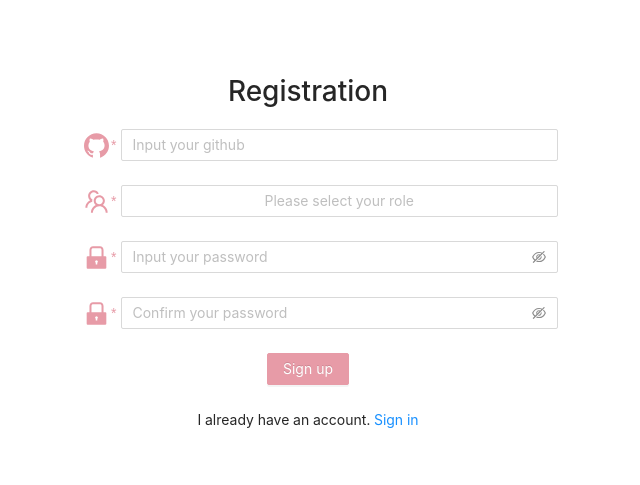
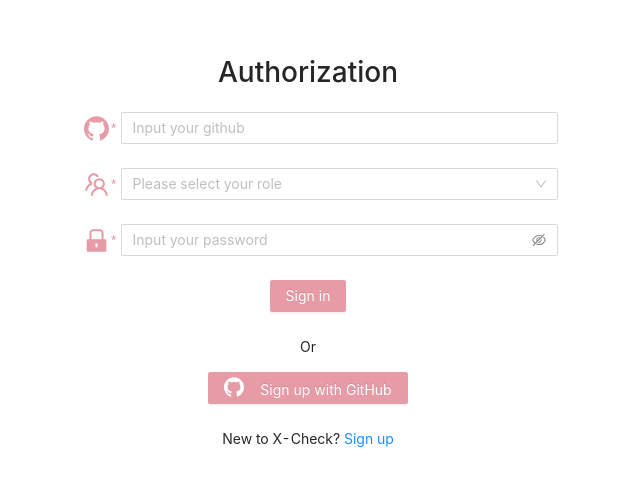
Before and after one commit to Nikita3026/xcheck, a React (Create React App) app in the folder xcheck/: page / in a window 1280 px wide. Shown: the part 139-624 px from the top of the page, without its empty margins (332-972 px from the left). Built offline with nearby package versions, Linux system fonts and the light colour scheme.

Commit message:
feat: add requests

```diff
--- a/xcheck/src/components/App/App.tsx
+++ b/xcheck/src/components/App/App.tsx
@@ -1,5 +1,5 @@
 import React from 'react';
-import StartComponent from './StartComponent'
+import StartComponent from '../AuthorizationComponent/StartComponent'
 export class App extends React.Component<{history:object},{}> {
   render(){
     return(
--- a/xcheck/src/components/AuthorizationComponent/AuthConstants.ts
+++ b/xcheck/src/components/AuthorizationComponent/AuthConstants.ts
@@ -3,3 +3,4 @@ export const githubAuth ={
     client_id: '36984bd60624ab1ea219',
     client_sercret: 'ce8704e34fa59e158b2b8884f5b69304a34aa27c'
 }
+export const passwordRegExp = /^(?=.*[A-Z])(?=.*[!#-&*-.;:_@?[\]{}])(?=.*[0-9])(?=.*[a-z]).{8,}$/;
--- a/xcheck/src/components/AuthorizationComponent/Authorization.scss
+++ b/xcheck/src/components/AuthorizationComponent/Authorization.scss
@@ -10,6 +10,11 @@
         margin: 1rem auto;
         text-align: center;
         //color: $font-color;
+    }
+    .error-block{
+        color: red;
+        text-align: center;
+        font-size: 18px;
     }
     .ant-form-item-label > label::after{
         display: inline-block;
@@ -44,6 +49,9 @@
     .auth-choise{
         text-align: center;
     }
+    .select{
+        text-align: left;
+    }
 }
 @media (min-width: 576px){
     .ant-col-sm-6{
--- a/xcheck/src/components/AuthorizationComponent/AuthorizationForm.tsx
+++ b/xcheck/src/components/AuthorizationComponent/AuthorizationForm.tsx
@@ -1,6 +1,10 @@
 import React, { Component } from 'react';
+import { Link } from "react-router-dom"
 import './Authorization.scss';
-import {githubAuth} from './AuthConstants'
+import { githubAuth } from './AuthConstants'
+import { passwordRegExp } from './AuthConstants'
+import Requests from '../../utils/requests/requests'
+import { SelectValue } from 'antd/lib/select';
 import {
   Form,
   Input,
@@ -12,6 +16,7 @@ import {
   GithubFilled,
   TeamOutlined,
 } from '@ant-design/icons';
+
 interface IAuth{
     history:object,
     onClick: Function
@@ -26,9 +31,10 @@ const { Option } = Select;
 class AuthorizationForm extends Component<IAuth, {}>{
     state/*  : CurrentState */ = {
       login: '',
-        role: '',
+      role: [],
       password: '',
       passwordRepeat: '',
+      error: ''
     };
     formItemLayout = {
         labelCol: {
@@ -48,22 +54,37 @@ class AuthorizationForm extends Component<IAuth, {}>{
           },
         },
     };
-    onFinish = ()=> {
-        console.log('Received values of form: ');
+    onFinish = async () : Promise<any>=> {
+      const regRequest = new Requests();
+      const data = await regRequest.getDataByParameter('users', 'githubId', this.state.login)
+      if(data.length === 0)
+        this.setState({error: "Account doesn't exists"});
+      else
+        if(data[0].password !== this.state.password)
+          this.setState({error: "Password isn't correct"})
+         /*  else <Link to={'/tasks'}></Link> */
     };
+    inputHandler = (event : React.ChangeEvent<HTMLInputElement>) : void => {
+      this.setState({[event.target.name]: event.target.value});
+    }
+    selectHandler = (event : SelectValue) => {
+      this.setState({role: event});
+    }
     render(){
         return(
           <Form
             {...this.formItemLayout}
             name="signin"
+            id='form'
             onFinish={this.onFinish}
             scrollToFirstError
             className='autorization-container'
           >
             <h1 className='authentification-title'>Authorization</h1>
+            <p className='error-block'>{this.state.error}</p>
             <div className='input-items'>
                 <Form.Item
-                    name="github"
+                    name="login"
                     label={<GithubFilled/>}
                     rules={[
                     {
@@ -73,7 +94,10 @@ class AuthorizationForm extends Component<IAuth, {}>{
                     },
                     ]}
                 >
-                    <Input placeholder="Input your github" value={this.state.login}/>
+                    <Input placeholder="Input your github"
+                      value={this.state.login}
+                      name="login"
+                      onChange={this.inputHandler}/>
                 </Form.Item>
 
                 <Form.Item
@@ -87,10 +111,12 @@ class AuthorizationForm extends Component<IAuth, {}>{
                     },
                     ]}
                 >
-                    <Select placeholder="Please select your role">
-                        <Option value="admin">Admin</Option>
+                    <Select placeholder="Please select your role"
+                      className='select'
+                      onChange={ e => this.selectHandler(e) }>
+                        <Option value="author" >Author</Option>
                         <Option value="student">Student</Option>
-                        <Option value="other">Other</Option>
+                        <Option value="supervizor">Supervizor</Option>
                     </Select>
                 </Form.Item>
                 <Form.Item
@@ -101,10 +127,22 @@ class AuthorizationForm extends Component<IAuth, {}>{
                       required: true,
                       message: 'Please input your password!',
                       },
+                      ({ getFieldValue }) => ({
+                        validator() {
+                          const pass = getFieldValue('password').match(passwordRegExp);
+                          if (pass) {
+                            return Promise.resolve();
+                          }
+                          return Promise.reject("Password isn't valid");
+                        },
+                      }),
                     ]}
                     hasFeedback
                 >
-                    <Input.Password placeholder="Input your password" value={this.state.password}/>
+                    <Input.Password placeholder="Input your password"
+                      value={this.state.password}
+                      name="password"
+                      onChange={this.inputHandler}/>
                 </Form.Item>
             </div>
             <Form.Item>
--- a/xcheck/src/components/AuthorizationComponent/RegistrationForm.tsx
+++ b/xcheck/src/components/AuthorizationComponent/RegistrationForm.tsx
@@ -1,5 +1,7 @@
 import React, { Component } from 'react';
 import './Authorization.scss';
+import Requests from '../../utils/requests/requests'
+import { passwordRegExp } from './AuthConstants'
 import {
     Form,
     Input,
@@ -11,23 +13,26 @@ import {
     GithubFilled,
     TeamOutlined
 } from '@ant-design/icons';
+import { SelectAllLabel } from 'antd/lib/transfer';
 interface IRegister{
     history:object
     onClick: Function
 }
 interface CurrentState {
     login: string|null,
-   /*  role: string|null, */
+    role: string|null,
     password: string|null,
     passwordRepeat: string|null,
+    error: string|null
 }
 const { Option } = Select;
 class RegistrationForm extends Component<IRegister, {}> {
     state /* : CurrentState */ = {
       login: '',
-        /* role: '', */
+      role: 'Student',
       password: '',
       passwordRepeat: '',
+      error: ''
     }
     formItemLayout = {
         labelCol: {
@@ -47,29 +52,48 @@ class RegistrationForm extends Component<IRegister, {}> {
           },
         },
     };
-    onFinish = ()=> {
-        console.log('Received values of form: ');
+    onFinish = async () : Promise<any> => {
+      const isloginunic = await this.isAccountUnic();
+      if (isloginunic === 0) this.registrationRequest();
+      else {
+        this.setState({error: 'Account already exists'});
+        this.props.onClick();
+      }
     };
-    registrationRequest = async () => {
-        /* let newUser = {
-            'email': 'alex',
-            'password': 'alex'
+    registrationRequest = async () : Promise<any>=> {
+      const regRequest = new Requests();
+      await regRequest.addData('users', {
+        'githubId': this.state.login,
+        'roles': [this.state.role],
+        'password': this.state.password
+      })
+      this.props.onClick()
     }
-        const userId = await addUser(newUser); */
+    isAccountUnic = async () : Promise<any>=> {
+      const qwerty = new Requests();
+      const data = await qwerty.getDataByParameter('users', 'githubId', this.state.login);
+      return data.length;
+    }
+    inputHandler = (event : React.ChangeEvent<HTMLInputElement>) : void => {
+      this.setState({[event.target.name]: event.target.value});
+    }
+    selectHandler = (event : SelectAllLabel) => {
+      this.setState({role: event});
     }
     render(){
         return(
           <Form
             {...this.formItemLayout}
             name="register"
-            onFinish={this.registrationRequest}
+            onFinish={this.onFinish}
             scrollToFirstError
             className='autorization-container'
           >
             <h1 className='authentification-title'>Registration</h1>
+            <p className='error-block'>{this.state.error}</p>
             <div className='input-items'>
                 <Form.Item
-                    name="github"
+                    name="login"
                     label={<GithubFilled/>}
                     rules={[
                     {
@@ -79,11 +103,14 @@ class RegistrationForm extends Component<IRegister, {}> {
                     },
                     ]}
                 >
-                    <Input placeholder="Input your github" value={this.state.login}/>
+                    <Input placeholder="Input your github"
+                      value={this.state.login}
+                      name="login"
+                      onChange={this.inputHandler}/>
                 </Form.Item>
 
                <Form.Item
-                    name="select-multiple"
+                    name="role"
                     label={<TeamOutlined />}
                     rules={[
                         {
@@ -93,10 +120,13 @@ class RegistrationForm extends Component<IRegister, {}> {
                         },
                     ]}
                 >
-                    <Select mode="multiple" placeholder="Please select your role">
-                        <Option value="admin">Admin</Option>
+                  <Select mode="multiple"
+                    className='select'
+                    placeholder="Please select your role"
+                    onChange={ e => this.selectHandler(e) }>
+                      <Option value="author" >Author</Option>
                       <Option value="student">Student</Option>
-                        <Option value="other">Other</Option>
+                      <Option value="supervizor">Supervizor</Option>
                   </Select>
                 </Form.Item>
                 <Form.Item
@@ -107,13 +137,26 @@ class RegistrationForm extends Component<IRegister, {}> {
                           required: true,
                           message: 'Please input your password!',
                         },
+                        ({ getFieldValue }) => ({
+                          validator() {
+                            const pass = getFieldValue('password').match(passwordRegExp);
+                            if (pass) {
+                              return Promise.resolve();
+                            }
+                            return Promise.reject("Password isn't valid");
+                          },
+                        }),
                     ]}
                     hasFeedback
                 >
-                    <Input.Password placeholder="Input your password" value={this.state.password}/>
+                    <Input.Password
+                      placeholder="Input your password"
+                      name="password"
+                      value={this.state.password}
+                      onChange={this.inputHandler}/>
                 </Form.Item>
                 <Form.Item
-                name="confirm"
+                name="passwordRepeat"
                 label={<LockFilled/>}
                 dependencies={['password']}
                 hasFeedback
@@ -122,6 +165,15 @@ class RegistrationForm extends Component<IRegister, {}> {
                       required: true,
                       message: 'Please confirm your password!',
                     },
+                    ({ getFieldValue }) => ({
+                      validator() {
+                        const pass = getFieldValue('password').match(passwordRegExp);
+                        if (pass) {
+                          return Promise.resolve();
+                        }
+                        return Promise.reject("Password isn't valid");
+                      },
+                    }),
                     ({ getFieldValue }) => ({
                       validator(rule, value) {
                         if (!value || getFieldValue('password') === value) {
@@ -133,7 +185,11 @@ class RegistrationForm extends Component<IRegister, {}> {
                     }),
                   ]}
                 >
-                    <Input.Password placeholder="Confirm your password" value={this.state.passwordRepeat}/>
+                    <Input.Password
+                      placeholder="Confirm your password"
+                      name="passwordRepeat"
+                      onChange={this.inputHandler}
+                      value={this.state.passwordRepeat}/>
                 </Form.Item>
             </div>
             <Form.Item>
--- a/xcheck/src/components/App/StartComponent.tsx
+++ b/xcheck/src/components/AuthorizationComponent/StartComponent.tsx
@@ -1,6 +1,6 @@
 import React from 'react';
-import AuthorizationForm from '../AuthorizationComponent/AuthorizationForm'
-import RegistrationForm from '../AuthorizationComponent/RegistrationForm'
+import AuthorizationForm from './AuthorizationForm'
+import RegistrationForm from './RegistrationForm'
 
 export class StartComponent extends React.Component<{history:object},{currentForm:string}> {
     state={
@@ -18,10 +18,10 @@ export class StartComponent extends React.Component<{history:object},{currentFor
         return(
             <div className = "start">
                 {(this.state.currentForm === 'auth')
-                    ?<RegistrationForm
+                    ?<AuthorizationForm
                         history = {this.props.history}
                         onClick={this.changeCurrentForm}/>
-                    :<AuthorizationForm
+                    :<RegistrationForm
                         history = {this.props.history}
                         onClick={this.changeCurrentForm}/>
                 }
```
Also changed, not shown: xcheck/src/utils/requests/requests.ts (+9 -0 lines), 1 other file (tests, documents, lock files or other folders). Lines whose indentation alone changed are shown as unchanged.
